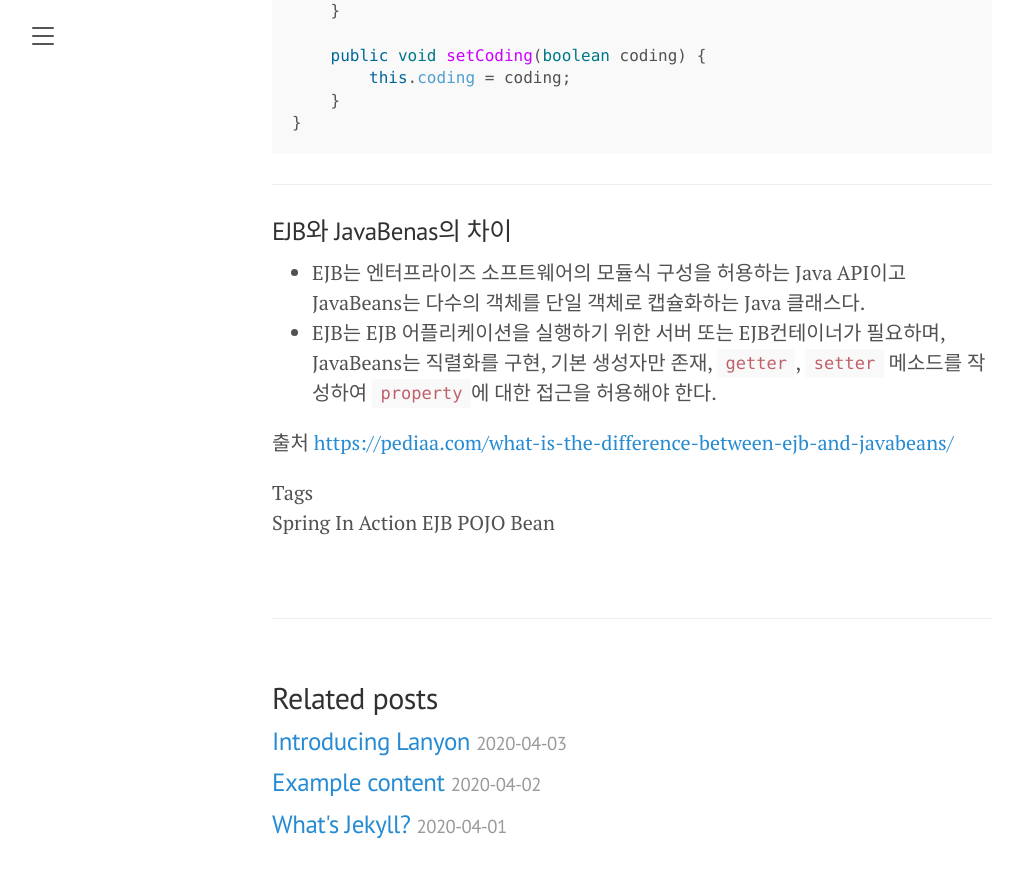
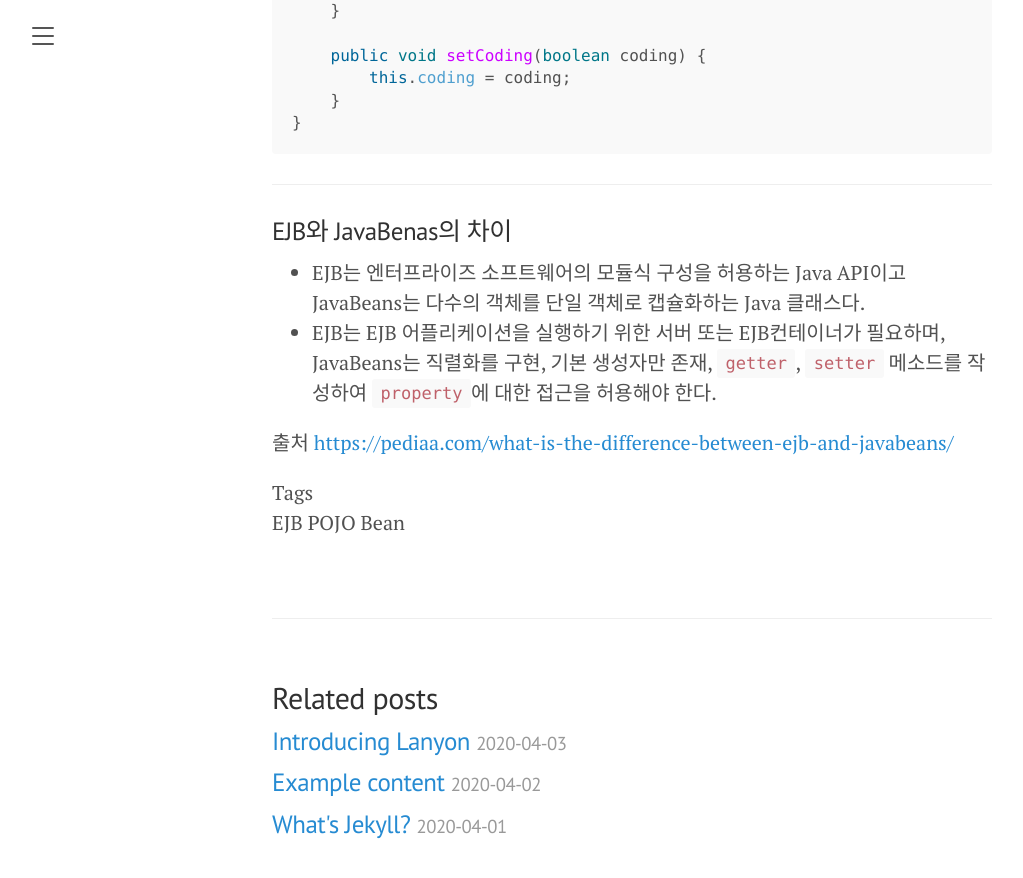
Before and after one commit to songsongpa/songsongpa.github.io, a Jekyll site: the page built from _posts/2021-07-25-Spring In Action 4th-Chapter1-1.1 Simplify Java Development.md, in a window 1280 px wide and 900 px high, scrolled down 4192 px. Shown: the top 878 px of the window, without its empty margins (8-1031 px from the left). Built offline with Jekyll 4.4.1, drawn with Linux system fonts in a browser that asks for light colours.

Commit message:
Update Tags

```diff
--- a/_data/format.yml
+++ b/_data/format.yml
@@ -1,4 +1,4 @@
-spring in action: Spring In Action
+spring-in-action: Spring-In-Action
 ejb: EJB
 pojo: POJO
 javabean: JavaBeans
--- a/_data/tags.yml
+++ b/_data/tags.yml
@@ -1,4 +1,4 @@
-- spring in action
+- spring-in-action
 - ejb
 - pojo
 - javabeans
```
